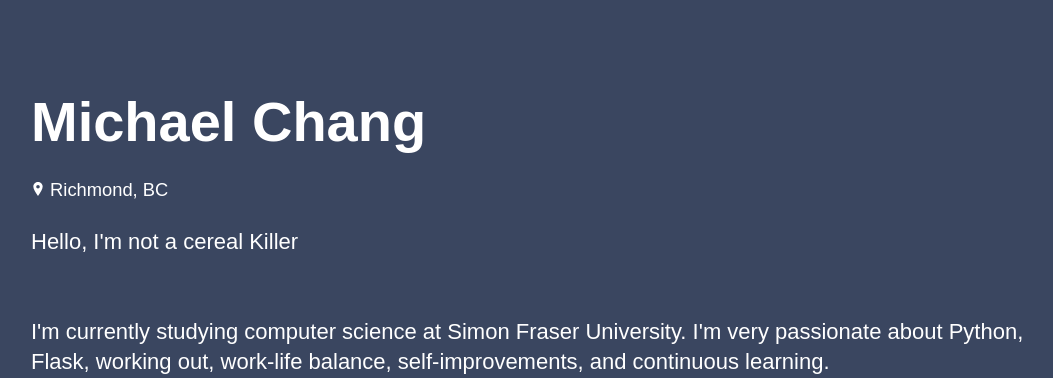
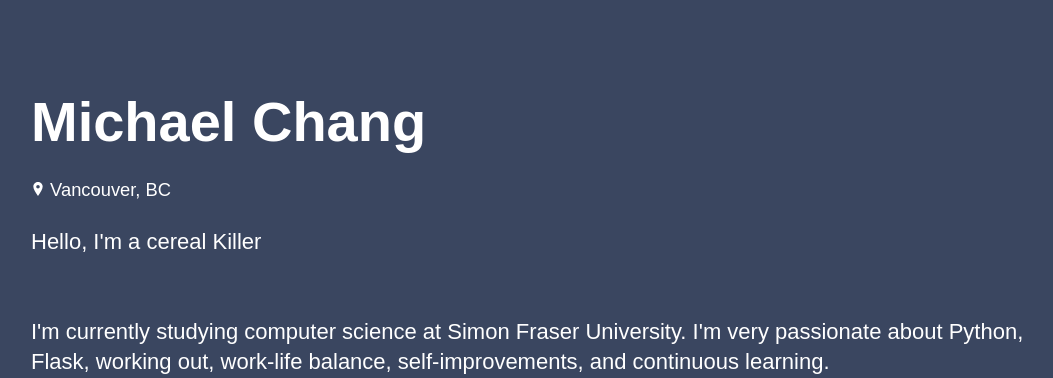
Before and after one commit to engichang1467/MyPersonalWebsite, a Flask app: page / in a window 1280 px wide. Shown: the top 378 px of the page, without its empty margins (97-1150 px from the left). Run offline with Flask 2, Linux system fonts and the light colour scheme.

Commit message:
change my location, and I'm now a cereal killer

```diff
--- a/templates/home.html
+++ b/templates/home.html
@@ -14,10 +14,10 @@
             <svg xmlns="http://www.w3.org/2000/svg" width="14" height="14" viewBox="0 0 24 24">
                 <path d="M12 0c-4.198 0-8 3.403-8 7.602 0 4.198 3.469 9.21 8 16.398 4.531-7.188 8-12.2 8-16.398 0-4.199-3.801-7.602-8-7.602zm0 11c-1.657 0-3-1.343-3-3s1.343-3 3-3 3 1.343 3 3-1.343 3-3 3z" fill="currentColor" fill-rule="evenodd"></path>
             </svg>
-            Richmond, BC
+            Vancouver, BC
         </small></p>
 
-        <p>Hello, I'm not a cereal Killer</p>
+        <p>Hello, I'm a cereal Killer</p>
 
         <div class="content">
             <p>I'm currently studying computer science at Simon Fraser University. I'm very passionate about Python, Flask, working out, work-life balance, self-improvements, and continuous learning.</p>
```
